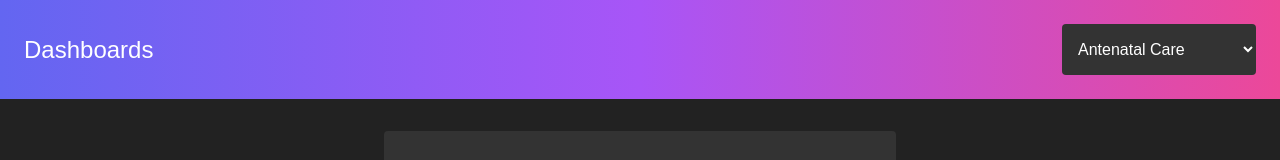
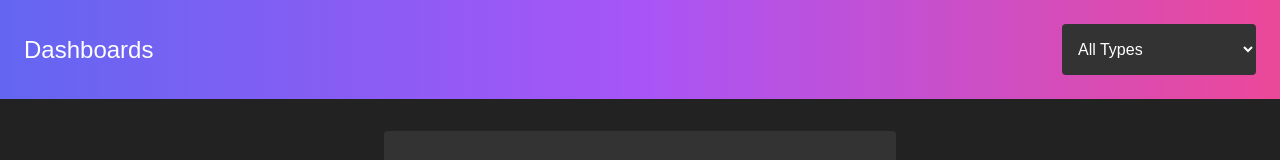
Before and after one commit to faddalibrahim/dhis2-frontend-task-option-2, a React (Vite) app: page / in a window 1280 px wide. Shown: the top 160 px of the page. Built offline with nearby package versions, Linux system fonts and the light colour scheme; a web font is replaced by a local one.

Commit message:
feat: undo filtering feature temporarily

```diff
--- a/src/App.jsx
+++ b/src/App.jsx
@@ -1,11 +1,20 @@
 import Appbar from "./components/Appbar/Appbar";
 import DashboardItemsList from "./components/DashboardItemsList/DashboardItemsList";
+import { useState } from "react";
 
 function App() {
+  const [currentExpandedCard, setCurrentExpandedCard] = useState("");
+  const [filterBy, setFilterBy] = useState("All Dashboards");
+
   return (
     <main className="bg-[#222] w-screen h-screen">
-      <Appbar />
-      <DashboardItemsList />
+      <Appbar filterBy={filterBy} setFilterBy={setFilterBy} />
+      <DashboardItemsList
+        currentExpandedCard={currentExpandedCard}
+        setCurrentExpandedCard={setCurrentExpandedCard}
+        filterBy={filterBy}
+        setFilterBy={setFilterBy}
+      />
     </main>
   );
 }
--- a/src/components/Appbar/Appbar.jsx
+++ b/src/components/Appbar/Appbar.jsx
@@ -1,6 +1,8 @@
+/* eslint-disable react/prop-types */
+
 import DropdownFilter from "../DropdownFilter/DropdownFilter";
 
-const Appbar = () => {
+const Appbar = ({ filterBy, setFilterBy }) => {
   const dashboards = [
     {
       displayName: "Antenatal Care",
@@ -32,7 +34,11 @@ const Appbar = () => {
   return (
     <div className="flex justify-between items-center p-6 bg-gradient-to-r from-indigo-500 via-purple-500 to-pink-500">
       <h1 className="text-2xl font-medium text-white">Dashboards</h1>
-      <DropdownFilter options={dashboards} />
+      <DropdownFilter
+        options={dashboards}
+        filterBy={filterBy}
+        setFilterBy={setFilterBy}
+      />
     </div>
   );
 };
--- a/src/components/DashboardItemCard/DashboardItemCard.jsx
+++ b/src/components/DashboardItemCard/DashboardItemCard.jsx
@@ -1,15 +1,35 @@
-import { Caret, Star, StarGray, StarYellow } from "../../assets/icons/Icons";
+/* eslint-disable react/prop-types */
 
-const DashboardItemCard = ({ displayName, starred }) => {
+import { Caret, Star, StarYellow } from "../../assets/icons/Icons";
+
+const DashboardItemCard = ({
+  displayName,
+  starred,
+  id,
+  currentExpandedCard,
+  setCurrentExpandedCard,
+}) => {
+  const handleCardExpansion = () => {
+    if (currentExpandedCard === id) {
+      setCurrentExpandedCard(null);
+      return;
+    }
+    setCurrentExpandedCard(id);
+  };
+
   return (
     <div className="flex flex-col">
-      <div className="flex justify-between px-5 py-8 bg-[#333] items-center cursor-pointer rounded">
+      <div
+        className="flex justify-between px-5 py-8 bg-[#333] items-center cursor-pointer rounded"
+        onClick={handleCardExpansion}
+      >
         <h1 className="text-lg text-[#aaa] font-medium">{displayName}</h1>
         <div className="flex items-center gap-4 hover:animate-pulse">
           {starred ? <StarYellow /> : <Star />}
           <Caret />
         </div>
       </div>
+      {currentExpandedCard === id && <div>content</div>}
     </div>
   );
 };
--- a/src/components/DashboardItemsList/DashboardItemsList.jsx
+++ b/src/components/DashboardItemsList/DashboardItemsList.jsx
@@ -1,6 +1,13 @@
+/* eslint-disable react/prop-types */
+
 import DashboardItemCard from "../DashboardItemCard/DashboardItemCard";
 
-const DashboardItemsList = () => {
+const DashboardItemsList = ({
+  setCurrentExpandedCard,
+  currentExpandedCard,
+  filterBy,
+  setFilterBy,
+}) => {
   const dashboards = [
     {
       displayName: "Antenatal Care",
@@ -31,8 +38,25 @@ const DashboardItemsList = () => {
 
   return (
     <div className="w-[40vw] mx-auto flex flex-col gap-8 py-8">
+      {/* {dashboards.map(
+        (dashboard) =>
+          dashboard.displayName.toLowerCase() === filterBy && (
+            <DashboardItemCard
+              {...dashboard}
+              key={dashboard.id}
+              currentExpandedCard={currentExpandedCard}
+              setCurrentExpandedCard={setCurrentExpandedCard}
+            />
+          )
+      )} */}
+
       {dashboards.map((dashboard) => (
-        <DashboardItemCard {...dashboard} key={dashboard.id} />
+        <DashboardItemCard
+          {...dashboard}
+          key={dashboard.id}
+          currentExpandedCard={currentExpandedCard}
+          setCurrentExpandedCard={setCurrentExpandedCard}
+        />
       ))}
     </div>
   );
--- a/src/components/DropdownFilter/DropdownFilter.jsx
+++ b/src/components/DropdownFilter/DropdownFilter.jsx
@@ -1,6 +1,8 @@
-const DropdownFilter = ({ options }) => {
+/* eslint-disable react/prop-types */
+
+const DropdownFilter = ({ options, filterBy, setFilterBy }) => {
   const handleFilterOnChange = (e) => {
-    console.log(e.target.value);
+    setFilterBy(e.target.value.toLowerCase());
   };
 
   return (
@@ -9,6 +11,9 @@ const DropdownFilter = ({ options }) => {
       id="dropdown-filter"
       className="outline-none border-none py-4 px-3 rounded text-white bg-[#333] hover:bg-[#444] transition-colors duration cursor-pointer"
     >
+      <option value="All Types" selected>
+        All Types
+      </option>
       {options?.map((option) => (
         <option value={option.displayName} key={option.id}>
           {option.displayName}
```
